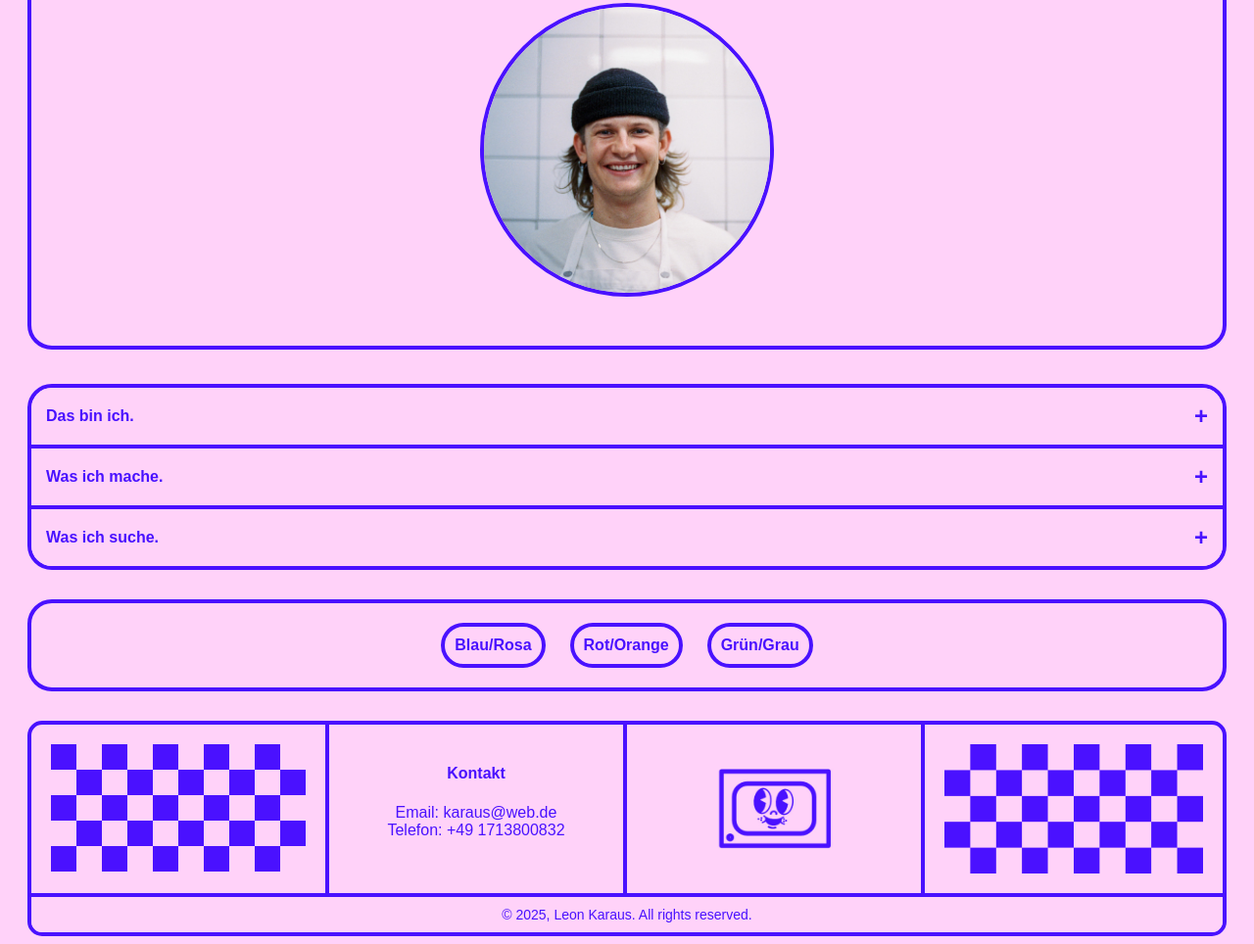
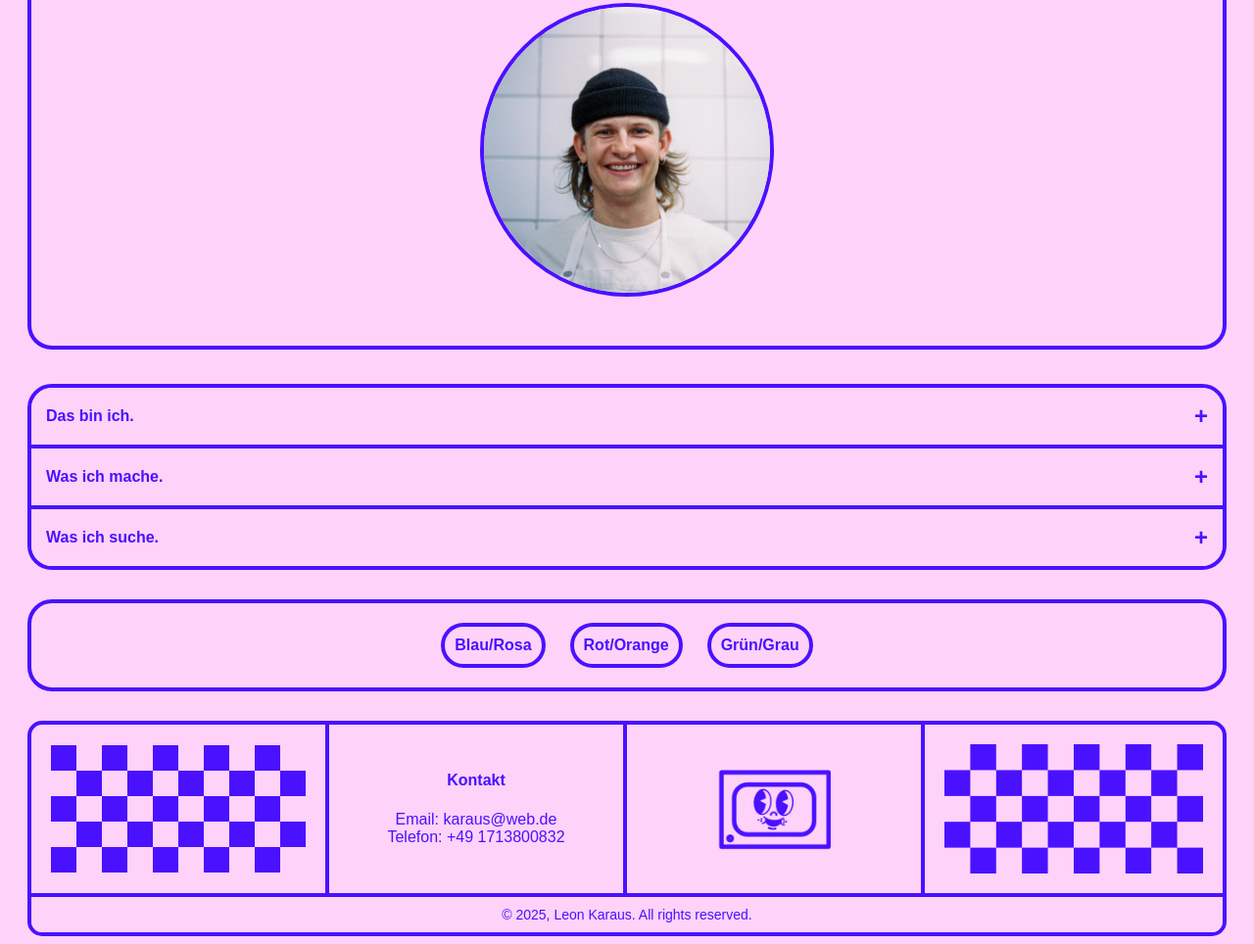
Before and after one commit to LeonKaraus/Portfolio-Leon-Karaus, a plain HTML site: page index.html in a window 1280 px wide. Shown: the part 348-1312 px from the top of the page at 98% size. Drawn offline with Linux system fonts and the light colour scheme; a web font is replaced by a local one.

Commit message:
Add files via upload

```diff
--- a/style.css
+++ b/style.css
@@ -189,6 +189,9 @@ body {
   width: 100%;
   height: 100%;
   object-fit: cover;
+  display: flex;
+  flex-direction: column;
+  justify-content: center;
 }
 
 .footer-box:last-child {
@@ -212,6 +215,11 @@ body {
 
 .footer-content {
   transition: transform 0.3s ease;
+  align-self: center;
+}
+
+.footer-content h4 {
+  margin-top: 0;
 }
 
 .footer-box:hover .footer-content {
```
